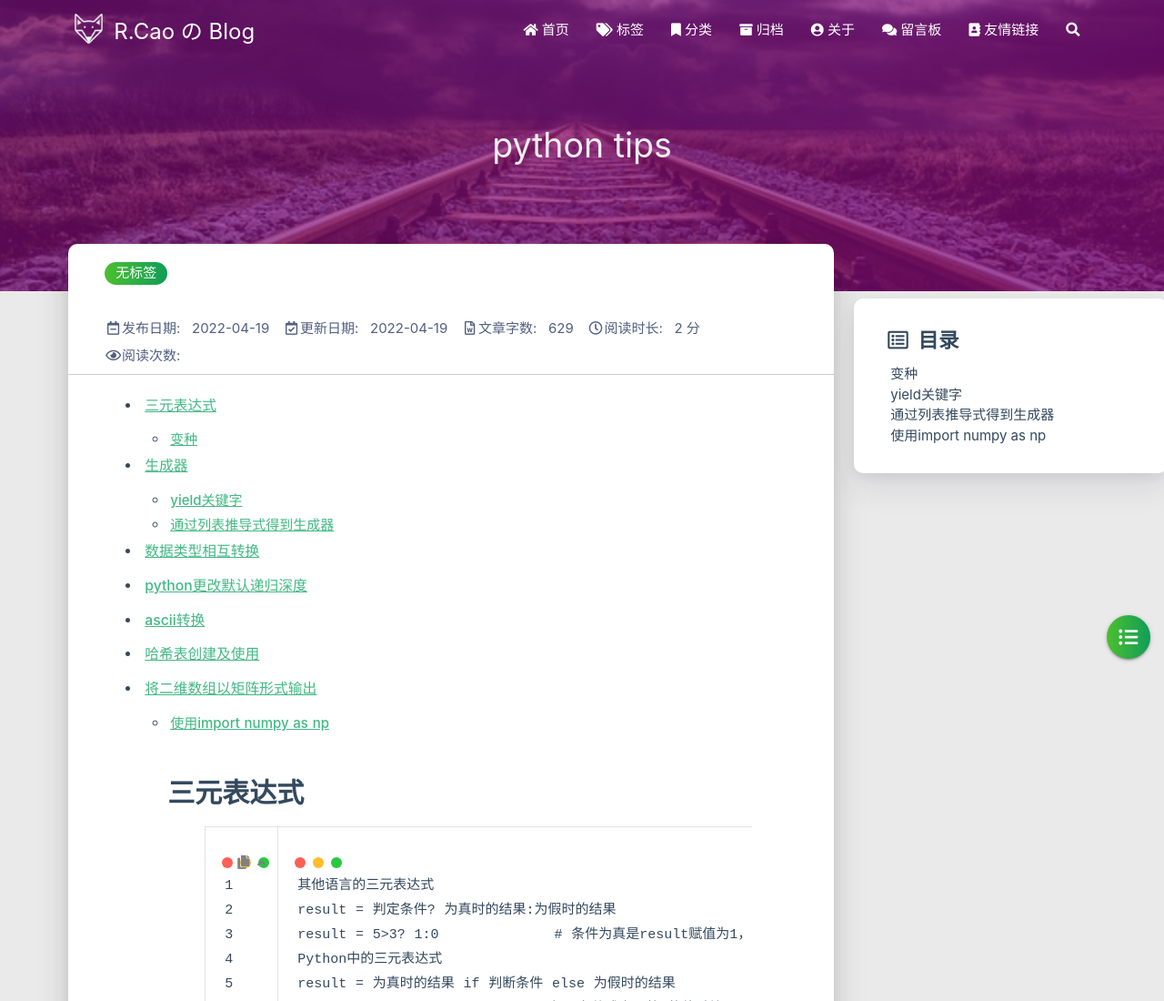
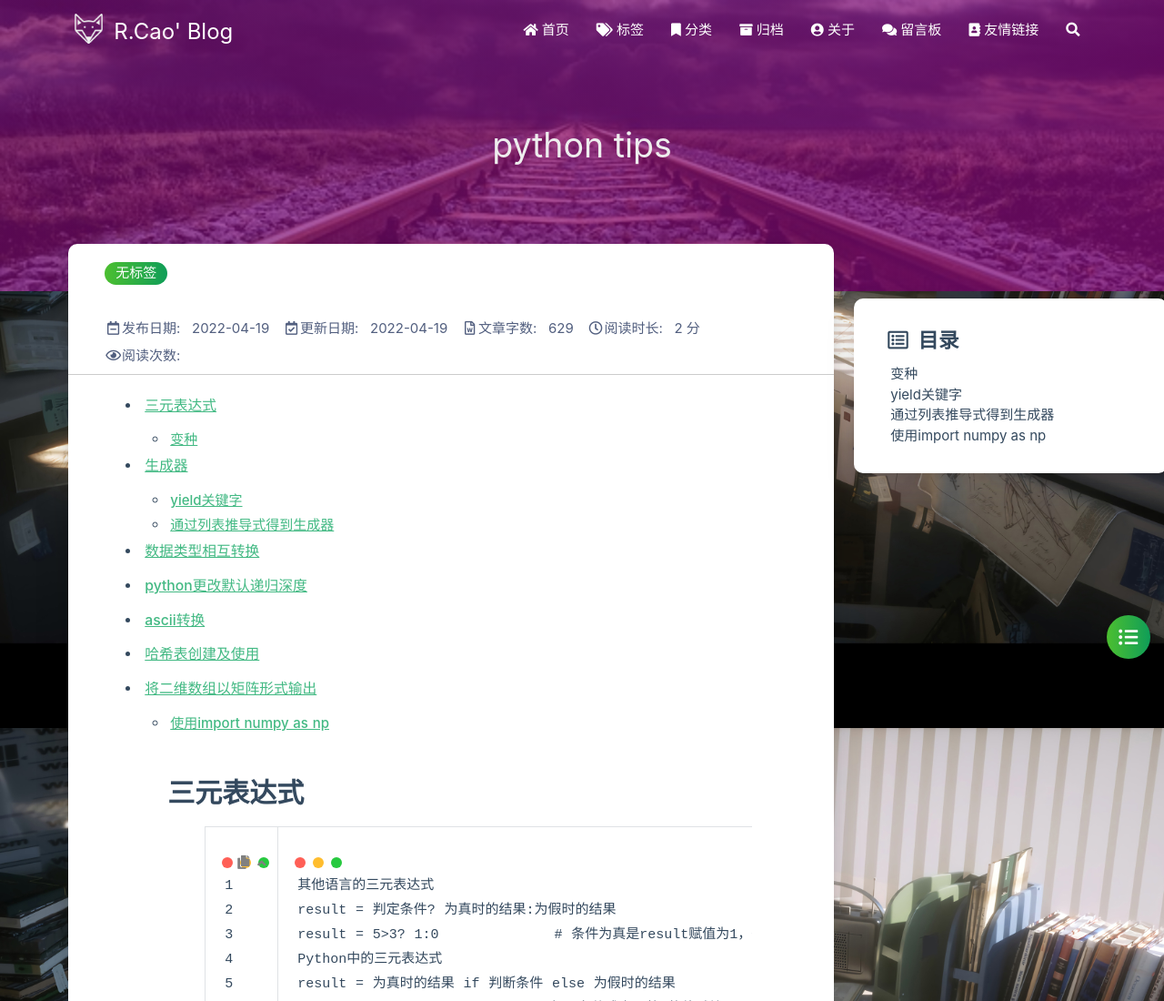
Before and after one commit to CaoRenlong/CaoRenlong.github.io, a plain HTML site: page 2022/04/19/python-tips/index.html in a window 1280 px wide. Shown: the top 1100 px of the page at 91% size. Drawn offline with Linux system fonts and the light colour scheme; some packages are replaced by stand-ins of ours; a script that the page names is missing.

Commit message:
Site updated: 2022-04-19 14:28:29

```diff
--- a/2022/04/19/python-tips/index.html
+++ b/2022/04/19/python-tips/index.html
@@ -4,7 +4,7 @@
 
 <head>
     <meta charset="utf-8">
-    <meta name="keywords" content="python tips, R.Cao の Blog">
+    <meta name="keywords" content="python tips, R.Cao&#39; Blog">
     <meta name="description" content="">
     <meta http-equiv="X-UA-Compatible" content="IE=edge">
     <meta name="viewport" content="width=device-width, initial-scale=1.0, user-scalable=no">
@@ -16,7 +16,7 @@
     <!-- Global site tag (gtag.js) - Google Analytics -->
 
 
-    <title>python tips | R.Cao の Blog</title>
+    <title>python tips | R.Cao&#39; Blog</title>
     <link rel="icon" type="image/png" href="/favicon.png">
 
     <link rel="stylesheet" type="text/css" href="/libs/awesome/css/all.css">
@@ -33,6 +33,16 @@
 
 
 
+   <style>
+    body{
+       background-image: url(/medias/background.jpg);
+       background-repeat:no-repeat;
+       background-size:cover;
+       background-attachment:fixed;
+    }
+</style>
+
+
 
 <body>
     <header class="navbar-fixed">
@@ -43,7 +53,7 @@
 
                     <img src="/medias/logo.png" class="logo-img" alt="LOGO">
 
-                    <span class="logo-span">R.Cao の Blog</span>
+                    <span class="logo-span">R.Cao&#39; Blog</span>
                 </a>
             </div>
 
@@ -142,7 +152,7 @@
 
         <img src="/medias/logo.png" class="logo-img circle responsive-img">
 
-        <div class="logo-name">R.Cao の Blog</div>
+        <div class="logo-name">R.Cao&#39; Blog</div>
         <div class="logo-desc">
 
             Never really desperate, only the lost of the soul.
```
Also changed, not shown: 404.html (+14 -4 lines), about/index.html (+14 -4 lines), archives/2022/04/index.html (+14 -4 lines), archives/2022/index.html (+14 -4 lines), archives/index.html (+14 -4 lines), categories/index.html (+14 -4 lines), contact/index.html (+14 -4 lines), friends/index.html (+14 -4 lines), index.html (+14 -4 lines), tags/index.html (+14 -4 lines), medias/background.jpg (added).
